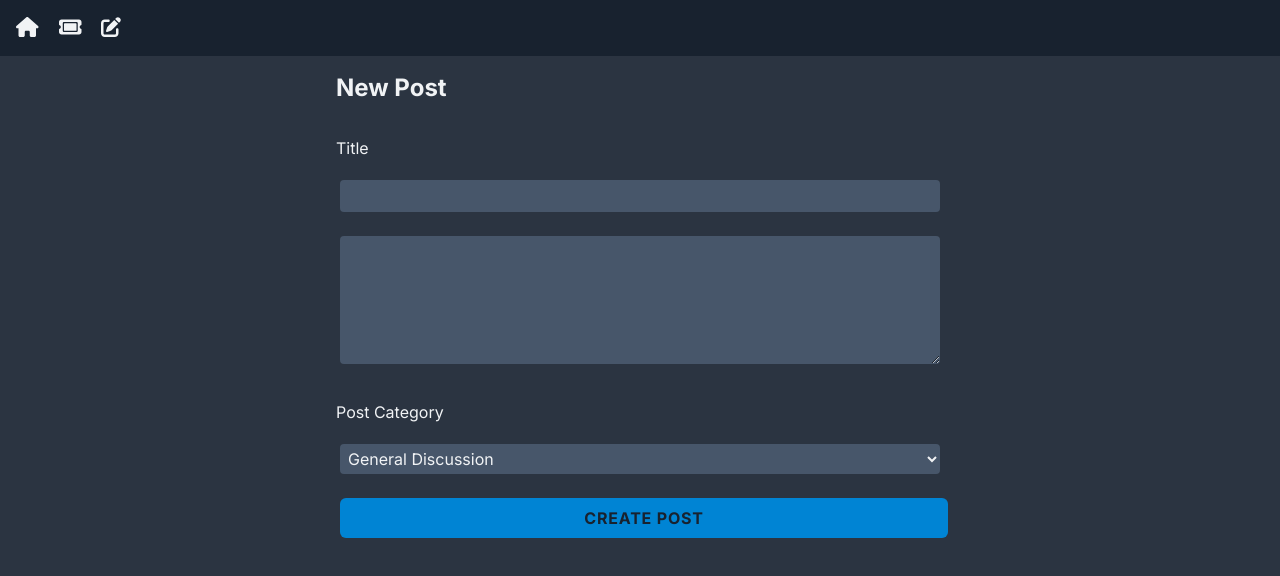
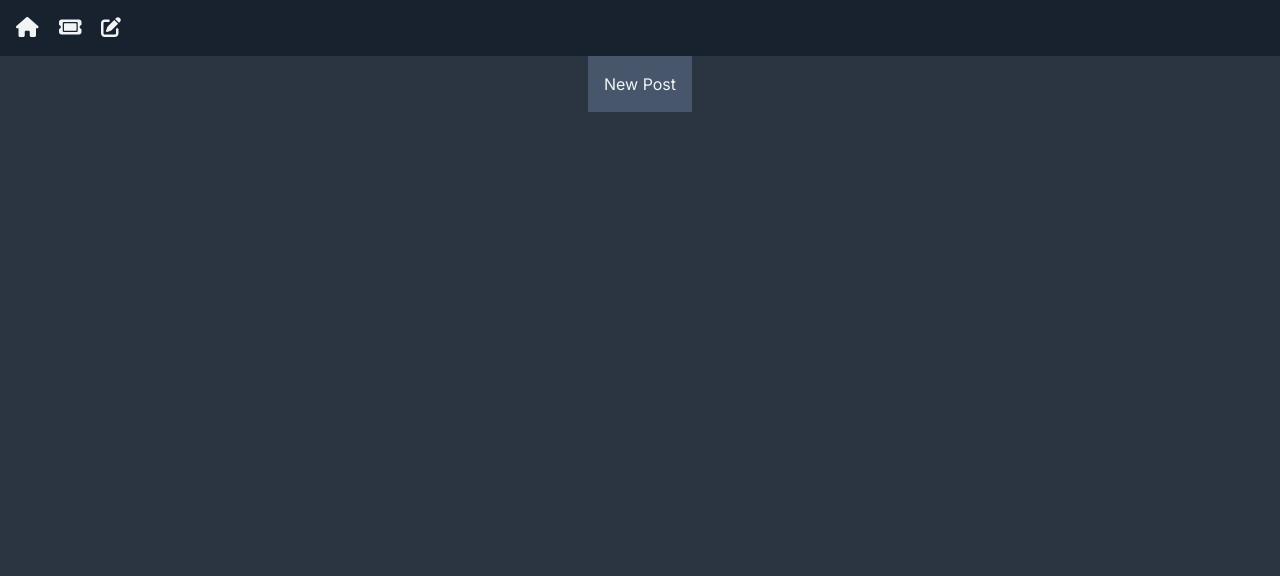
Before and after one commit to ej84/ithelpdesk, a Next.js app: page /Forum in a window 1280 px wide. Shown: the top 576 px of the page. Built offline with nearby package versions, Linux system fonts and the light colour scheme.

Commit message:
Separated UserPostForm as New Post Page.

```diff
--- /dev/null
+++ b/app/Forum/UserPostPage/page.jsx
@@ -0,0 +1,7 @@
+import UserPostForm from "../../(components)/UserPostForm";
+
+const UserPostPage = () => {
+  return <UserPostForm />;
+};
+
+export default UserPostPage;
--- a/app/Forum/page.jsx
+++ b/app/Forum/page.jsx
@@ -1,7 +1,14 @@
-import UserPostForm from "../(components)/UserPostForm";
+import Link from "next/link";
+import React from "react";
 
 const Forum = () => {
-  return <UserPostForm />;
+  return (
+    <div className="flex justify-center">
+      <button className="p-4 bg-card">
+        <Link href="Forum/UserPostPage">New Post</Link>
+      </button>
+    </div>
+  );
 };
 
 export default Forum;
```
